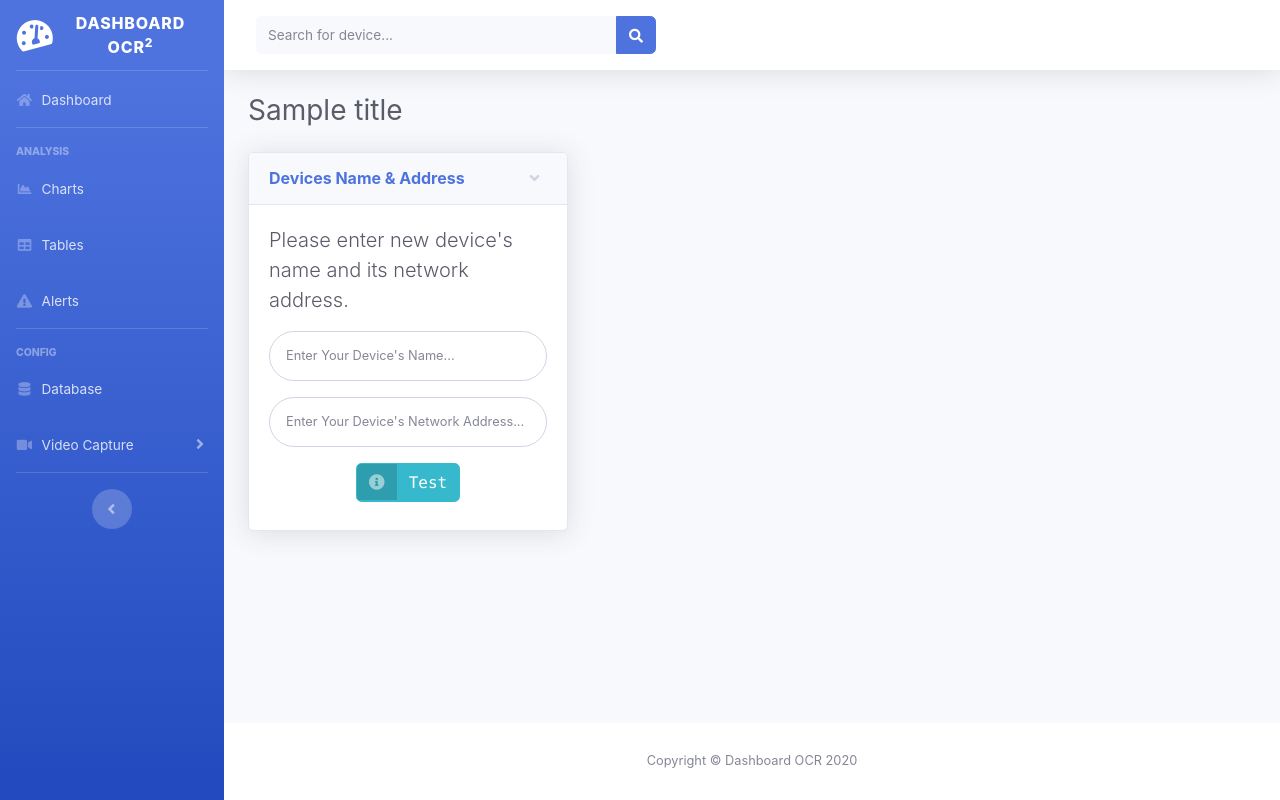
After one commit to zolars/dashboard-ocr, a Flask app: template app/templates/config/addDevices.html in a window 1280 px wide. The commit adds this page. Run offline with Flask 2, Linux system fonts and the light colour scheme; the template is opened without the code that fills it: most values are stand-ins (such as "Sample title", 1, 10 or a date in 2020); some libraries are stand-ins or nearby versions.

Commit message:
2020-02-23 15:03 Video Capture done a half~

```diff
--- a/app/config.py
+++ b/app/config.py
@@ -8,3 +8,9 @@ class DevelopmentConfig(BaseConfig):
 
 
 config = {'development': DevelopmentConfig, 'default': DevelopmentConfig}
+camera_op = {
+    'photo': '/photo.jpg',
+    'enabletorch': '/enabletorch',
+    'disabletorch': '/disabletorch',
+    'ptz': '/ptz?zoom={zoom}',
+}
--- a/app/server.py
+++ b/app/server.py
@@ -2,28 +2,31 @@ import os
 import json
 import logging
 import functools
+import requests
 
 from flask import (Blueprint, flash, g, redirect, render_template, request,
                    url_for, make_response, send_from_directory)
 from werkzeug.exceptions import abort
 
+from app.config import camera_op
 from app.db import get_db, close_db
+from app.utils import config_required
 from app import utils
 
 bp = Blueprint('server', __name__)
 
 
-@bp.route('/testDatabase', methods=['POST'])
+@bp.route('/config/testDatabase', methods=['POST'])
 def testDatabase():
     username = request.form['username']
     password = request.form['password']
     if utils.testDatabase(username, password):
-        return 'success'
+        return 'OK'
     else:
         return 'error'
 
 
-@bp.route('/saveDatabase', methods=['POST'])
+@bp.route('/config/saveDatabase', methods=['POST'])
 def saveDatabase():
     username = request.form['username']
     password = request.form['password']
@@ -35,35 +38,57 @@ def saveDatabase():
             },
                       f,
                       ensure_ascii=False)
-        return 'success'
+        return 'OK'
     else:
         return 'error'
 
 
-@bp.route('/initDatabase', methods=['POST'])
+@bp.route('/config/initDatabase', methods=['POST'])
 def initDatabase():
     try:
         db = get_db()
         db.create()
         close_db()
-        return 'success'
+        return 'OK'
     except Exception as err:
         if err.args[0] != 1065:
             return str(err)
         else:
-            return 'success'
+            return 'OK'
 
 
-@bp.route('/resetDatabase', methods=['POST'])
+@bp.route('/config/resetDatabase', methods=['POST'])
 def resetDatabase():
     try:
         db = get_db()
         db.clear()
         db.create()
         close_db()
-        return 'success'
+        return 'OK'
     except Exception as err:
         if err.args[0] != 1065:
             return str(err)
         else:
-            return 'success'
+            return 'OK'
+
+
+@bp.route('/config/testDevice', methods=['POST'])
+def testDevice():
+    deviceName = request.form['deviceName']
+    deviceAddress = request.form['deviceAddress']
+    try:
+        requests.get(deviceAddress + camera_op['photo'])
+        requests.get(deviceAddress + camera_op['enabletorch'])
+        requests.get(deviceAddress + camera_op['disabletorch'])
+        requests.get(deviceAddress + camera_op['ptz'].format(zoom=0))
+        return 'OK'
+    except Exception as e:
+        return str(e)
+
+
+@bp.route('/config/saveDevice', methods=['POST'])
+def saveDevice():
+    deviceName = request.form['deviceName']
+    deviceAddress = request.form['deviceAddress']
+
+    return 'OK'
--- /dev/null
+++ b/app/static/css/custom.css
@@ -0,0 +1,14 @@
+.col-center-block {
+  width: auto;
+  display: table;
+  margin-left: auto;
+  margin-right: auto;
+}
+
+.text {
+  font-family: "menlo";
+}
+
+.hide {
+  display: none;
+}
--- /dev/null
+++ b/app/static/js/addDevices.js
@@ -0,0 +1,50 @@
+$(document).ready(function() {
+  if (Params.deviceName != null) {
+    $("input#deviceName").val(Params.deviceName);
+  }
+  if (Params.deviceAddress != null) {
+    $("input#deviceAddress").val(Params.deviceAddress);
+  }
+
+  $("a#testDevice").click(function() {
+    const data = {
+      deviceName: $("input#deviceName").val(),
+      deviceAddress: $("input#deviceAddress").val()
+    };
+    $.ajax({
+      url: Urls.server.testDevice,
+      type: "post",
+      data: data,
+      async: false,
+      success: function(msg) {
+        if (msg == "OK") {
+          opts.text = "Connection Success!";
+          opts.type = "success";
+          PNotify.alert(opts);
+          $("div#configDevice_2").css("display", "block");
+          $("a#resetDevice").css("display", "table");
+          $("a#testDevice").css("display", "none");
+          $("input#deviceName").attr("disabled", "disabled");
+          $("input#deviceAddress").attr("disabled", "disabled");
+          $("p#collapseLabel_1").text(
+            "New device's name and its network address is as below. "
+          );
+        } else {
+          opts.text = "Connection Failed! Error Msg:<br /><br />> " + msg;
+          opts.type = "error";
+          PNotify.alert(opts);
+        }
+      },
+      error: function(err) {
+        console.log(err);
+      }
+    });
+  });
+
+  $("a#saveDevice").click(function() {
+    const data = {
+      deviceName: $("input#deviceName").val(),
+      deviceAddress: $("input#deviceAddress").val()
+    };
+  });
+});
--- a/app/templates/base.html
+++ b/app/templates/base.html
@@ -29,6 +29,10 @@
     />
     <link
       href="{{ url_for('static', filename='css/default.min.css') }}"
+      rel="stylesheet"
+    />
+    <link
+      href="{{ url_for('static', filename='css/custom.css') }}"
       rel="stylesheet"
     />
   </head>
@@ -132,18 +136,17 @@
           >
             <div class="bg-white py-2 collapse-inner rounded">
               <h6 class="collapse-header">Devices List:</h6>
-              <a class="collapse-item" href="device_1.html">Device_1</a>
-              <a class="collapse-item" href="device_2.html">Device_2</a>
-              <a class="collapse-item" href="device_add.html">Add One</a>
+              <a class="collapse-item" href="{{ url_for('pages.manageDevices') }}">Manage</a>
+              <a class="collapse-item" href="{{ url_for('pages.addDevices') }}">Add One</a>
             </div>
           </div>
         </li>
 
         <!-- Divider -->
-        <hr class="sidebar-divider d-none d-md-block" />
+        <hr class="sidebar-divider d-md-block" />
 
         <!-- Sidebar Toggler (Sidebar) -->
-        <div class="text-center d-none d-md-inline">
+        <div class="text-center d-md-inline">
           <button class="rounded-circle border-0" id="sidebarToggle"></button>
         </div>
       </ul>
@@ -230,6 +233,8 @@
         <div id="content">
           <!-- Begin Page Content -->
           <div class="container-fluid">
+            <!-- Page Heading -->
+            <h1 class="h3 mb-4 text-gray-800">{% if title!='404' %}{{ title }}{% endif %}</h1>
             {% block pageContent %} {% endblock %}
           </div>
           <!-- /.container-fluid -->
@@ -296,6 +301,24 @@
     <script src="{{ url_for('static', filename='js/default.min.js') }}"></script>
 
     <script type="text/javascript">
+
+      var Urls = {
+        pages: {
+          dashboard: "{{ url_for('pages.dashboard') }}",
+          database: "{{ url_for('pages.database') }}",
+          manageDevices: "{{ url_for('pages.manageDevices') }}",
+          addDevices: "{{ url_for('pages.addDevices') }}"
+        },
+        server: {
+          testDatabase: "{{ url_for('server.testDatabase') }}",
+          saveDatabase: "{{ url_for('server.saveDatabase') }}",
+          initDatabase: "{{ url_for('server.initDatabase') }}",
+          resetDatabase: "{{ url_for('server.resetDatabase') }}",
+          testDevice: "{{ url_for('server.testDevice') }}",
+          saveDevice: "{{ url_for('server.saveDevice') }}"
+        }
+      };
+
       PNotify.modules.History.defaults.maxInStack = 3;
       var opts = {
         textTrusted: true,
--- /dev/null
+++ b/app/templates/config/addDevices.html
@@ -0,0 +1,106 @@
+{% extends 'base.html' %} {% block pageContent %}
+
+<div class="row">
+  <div id="configDevice_1" class="col-lg-4">
+    <!-- Enter Device Name & Address -->
+    <div class="card shadow mb-4">
+      <!-- Card Header - Accordion -->
+      <a
+        href="#collapseCard_1"
+        class="d-block card-header py-3"
+        data-toggle="collapse"
+        role="button"
+        aria-expanded="true"
+        aria-controls="collapseCard_1"
+      >
+        <h6 class="m-0 font-weight-bold text-primary">
+          Devices Name & Address
+        </h6>
+      </a>
+      <!-- Card Content - Collapse -->
+      <div class="collapse show" id="collapseCard_1">
+        <div class="card-body">
+          <p id="collapseLabel_1" class="lead text-gray-800">
+            Please enter new device's name and its network address.
+          </p>
+          <form class="user">
+            <div class="form-group">
+              <input
+                type="name"
+                class="form-control form-control-user"
+                id="deviceName"
+                aria-describedby="deviceNameHelp"
+                placeholder="Enter Your Device's Name..."
+              />
+            </div>
+            <div class="form-group">
+              <input
+                type="url"
+                class="form-control form-control-user"
+                id="deviceAddress"
+                placeholder="Enter Your Device's Network Address..."
+              />
+            </div>
+            <div class="my-2"></div>
+            <a
+              id="testDevice"
+              href="#"
+              class="btn btn-info btn-icon-split col-center-block"
+            >
+              <span class="icon text-white-50">
+                <i class="fas fa-info-circle"></i>
+              </span>
+              <span class="text">Test</span>
+            </a>
+            <div class="my-2"></div>
+            <a
+              id="resetDevice"
+              href="#"
+              class="btn btn-danger btn-icon-split col-center-block hide"
+            >
+              <span class="icon text-white-50">
+                <i class="fas fa-sync"></i>
+              </span>
+              <span class="text">Reset</span>
+            </a>
+          </form>
+        </div>
+      </div>
+    </div>
+  </div>
+  <div id="configDevice_2" class="col-lg-8 hide">
+    <!-- Enter Device Name & Address -->
+    <div class="card shadow mb-4">
+      <!-- Card Header - Accordion -->
+      <a
+        href="#collapseCard_2"
+        class="d-block card-header py-3"
+        data-toggle="collapse"
+        role="button"
+        aria-expanded="true"
+        aria-controls="collapseCard_2"
+      >
+        <h6 class="m-0 font-weight-bold text-primary">
+          Video Capture Configuration
+        </h6>
+      </a>
+      <!-- Card Content - Collapse -->
+      <div class="collapse show" id="collapseCard_2">
+        <div class="card-body"></div>
+      </div>
+    </div>
+  </div>
+</div>
+
+{% endblock %} {% block js %}
+<script
+  src="{{ url_for('static', filename='js/addDevices.js') }}"
+  type="text/javascript"
+></script>
+<script type="text/javascript">
+  var Params = {{ params|tojson }};
+  console.log('Params', Params)
+  console.log('Urls', Urls)
+</script>
+
+{% endblock %}
--- /dev/null
+++ b/app/templates/config/manageDevices.html
@@ -0,0 +1,4 @@
+{% extends 'base.html' %}
+{% block pageContent %}
+
+{% endblock %}
```
Also changed, not shown: app/pages.py (+22 -22 lines), app/static/js/database.js (+10 -11 lines), app/templates/config/database.html (renamed from app/templates/database.html, +17 -7 lines).
